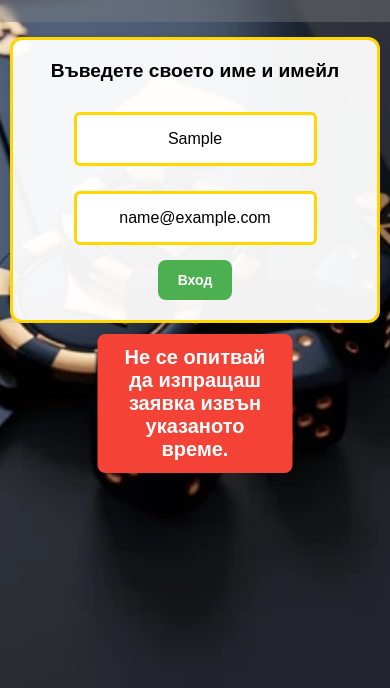
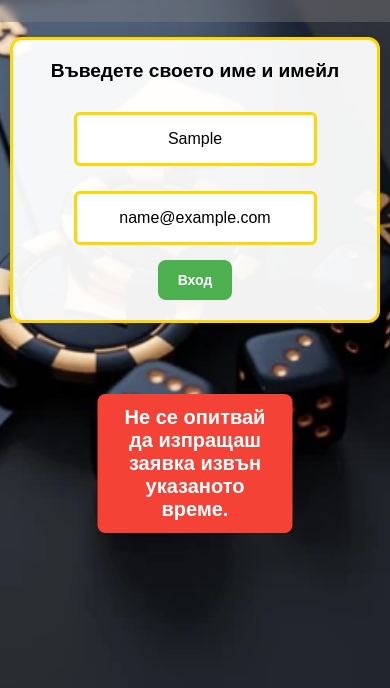
Before and after one commit to Damyann/Vercel, a website with bundled scripts: page public/index.html in a window 390 px wide. Both pictures are taken after typing "Sample", "name@example.com" into the empty fields and a click on the button "Вход". Shown: the part 128-816 px from the top of the page. Built offline with nearby package versions, Linux system fonts and the light colour scheme; files whose address does not match are found by name.

Commit message:
Initial commit

```diff
--- a/public/styles/notification.css
+++ b/public/styles/notification.css
@@ -30,6 +30,6 @@
 
 @media (max-width: 600px) {
   .notification {
-    top: calc(50% + 40px); /* сваля я леко надолу на мобилни */
+    top: calc(50% + 100px); /* сваля я леко надолу на мобилни */
   }
 }
```
